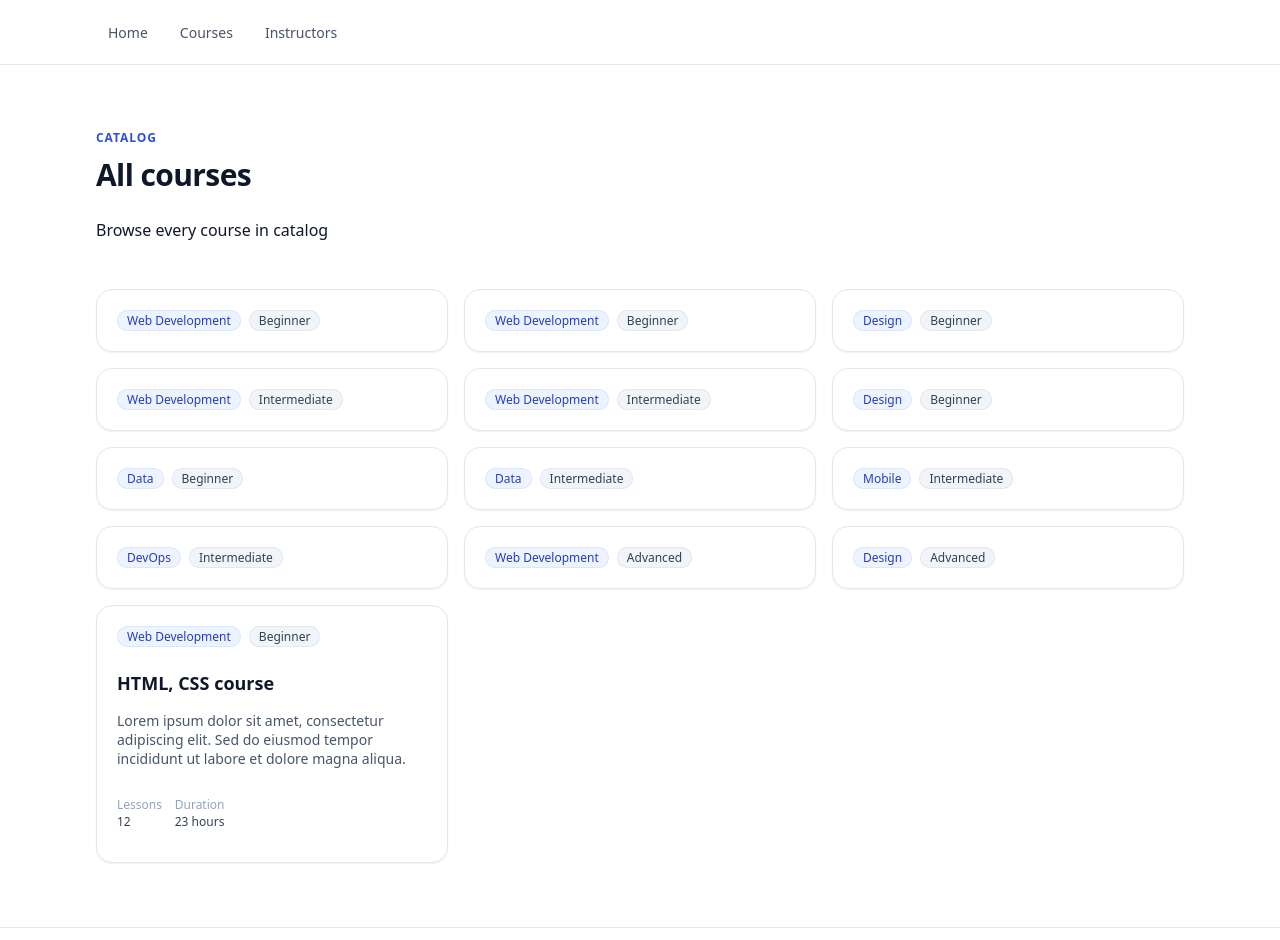
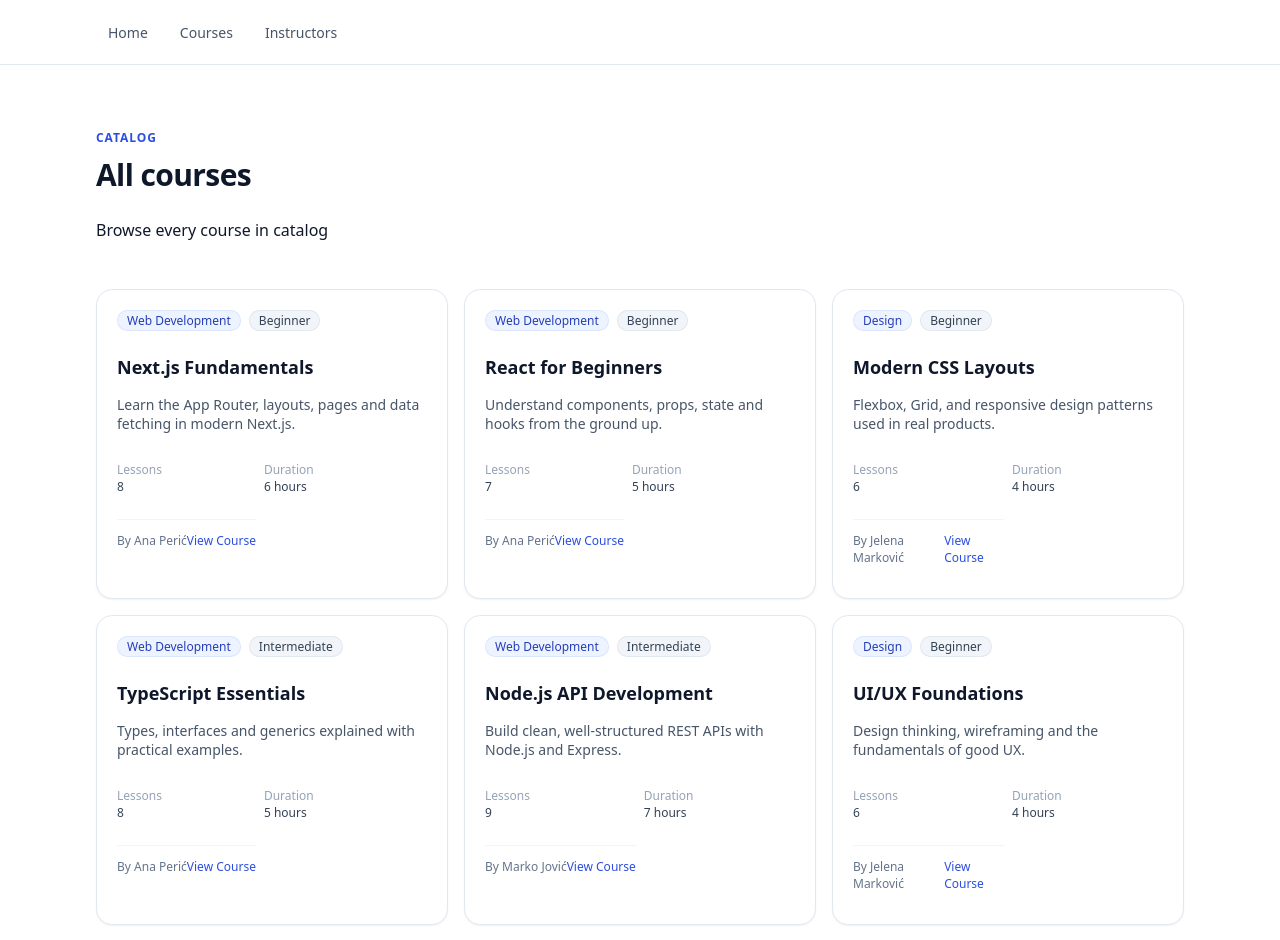
Before and after one commit to GogsNovakovic/Tecaj_next.js, a Next.js app: page /courses in a window 1280 px wide. Shown: the top 940 px of the page. Built offline with nearby package versions, Linux system fonts and the light colour scheme.

Commit message:
Add: catalog-cards

```diff
--- a/app/courses/courses-catalog-client.tsx
+++ b/app/courses/courses-catalog-client.tsx
@@ -1,7 +1,13 @@
 "use client";
 
-import { type Course } from "@/lib/data";
+import { type Course, instructors } from "@/lib/data";
 import Link from "next/link";
+
+function instructorNameForCourse(course: Course): string {
+  return (
+    instructors.find((instructor) => instructor.slug === course.instructorSlug) ?.name ?? "Unknown Instructor"
+  )
+}
 
 export default function CoursesCatalogClient({ courses, categories }:{
     courses: Course[];
@@ -22,32 +28,28 @@ export default function CoursesCatalogClient({ courses, categories }:{
                 <span className="badge">{course.level}</span>
             </div>
 
-
-          </Link>
-        ))}
-
-            <Link href="#" className="card-link">
-            <div className="badge-row">
-                <span className="badge badge--brand">Web Development</span>
-                <span className="badge">Beginner</span>
-            </div>
-            <h3 className="card-link-title">HTML, CSS course</h3>
-            <p className="card-link-body">Lorem ipsum dolor sit amet, consectetur adipiscing elit. Sed do eiusmod tempor incididunt ut labore et dolore magna aliqua.</p>
+            <h3 className="card-link-title">{course.title}</h3>
+            <p className="card-link-body">{course.shortDescription}</p>
 
             <dl className="card-meta">
                 <div>
                     <dt>Lessons</dt>
-                    <dd>12</dd>
+                    <dd>{course.lessonsCount}</dd>
                 </div>
                 <div>
                     <dt>Duration</dt>
-                    <dd>23 hours</dd>
+                    <dd>{course.duration}</dd>
+                </div>
+
+                <div className="card-footer">
+                  <span>By {instructorNameForCourse(course)}</span>
+                  <span className="card-footer-cta">View Course</span>
                 </div>
 
             </dl>
 
-
-            </Link>
+          </Link>
+        ))}
       </div>
     </div>
 )
```
